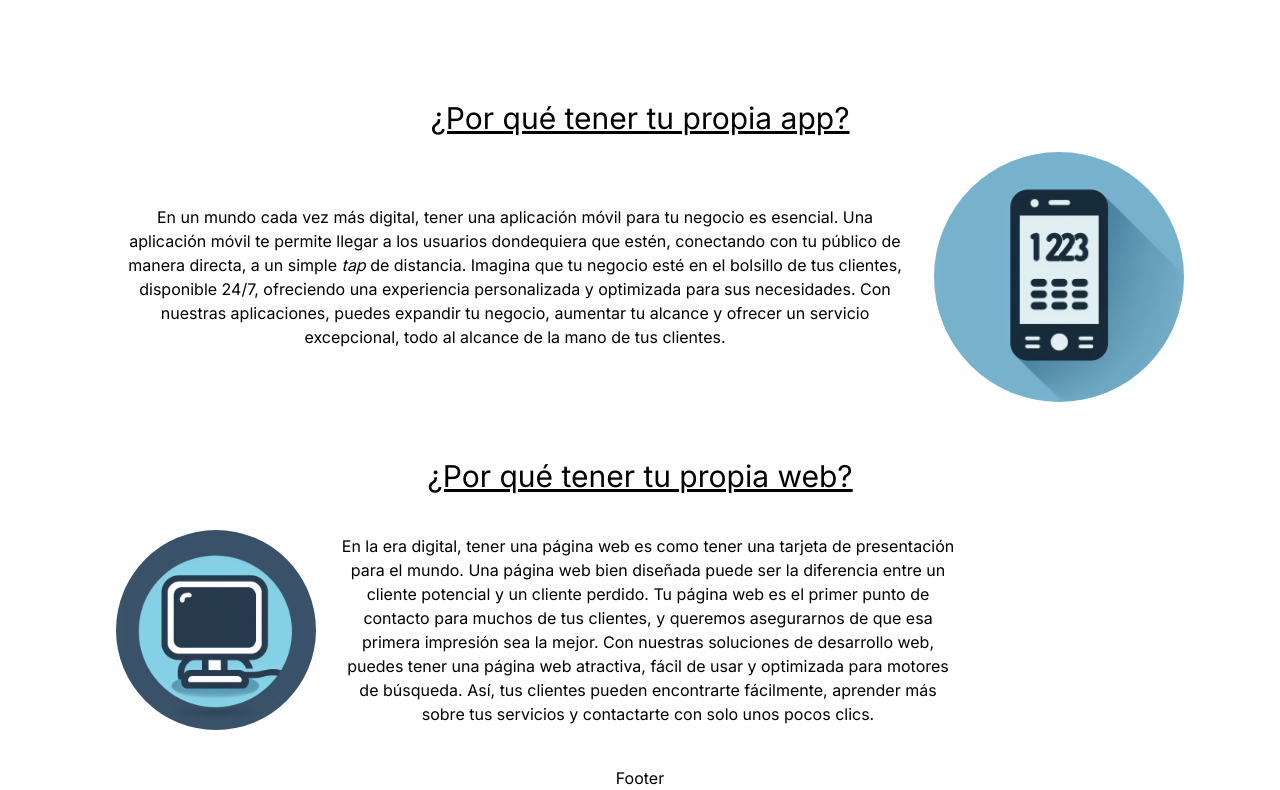
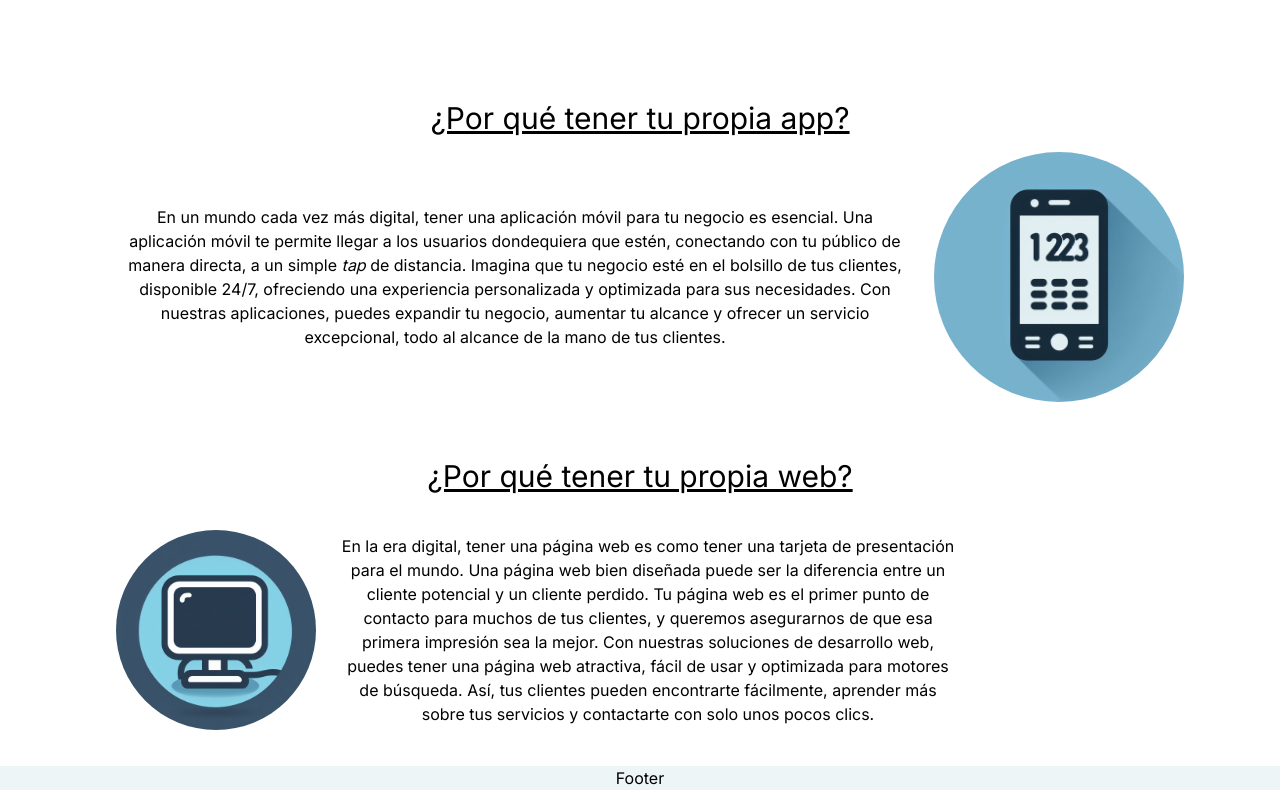
Before and after one commit to SouthSolutions/SouthSolutionsWeb, a Next.js app: page / in a window 1280 px wide. Shown: the part 430-1220 px from the top of the page. Built offline with nearby package versions, Linux system fonts and the light colour scheme.

Commit message:
add footer component

```diff
--- a/app/components/Footer/Footer.tsx
+++ b/app/components/Footer/Footer.tsx
@@ -1,6 +1,6 @@
 const Footer = () => {
 return (
-    <main>
+    <main style={{backgroundColor: "#edf5f7"}}>
         <div>
             <h1 className="text-center">Footer</h1>
         </div>
```
